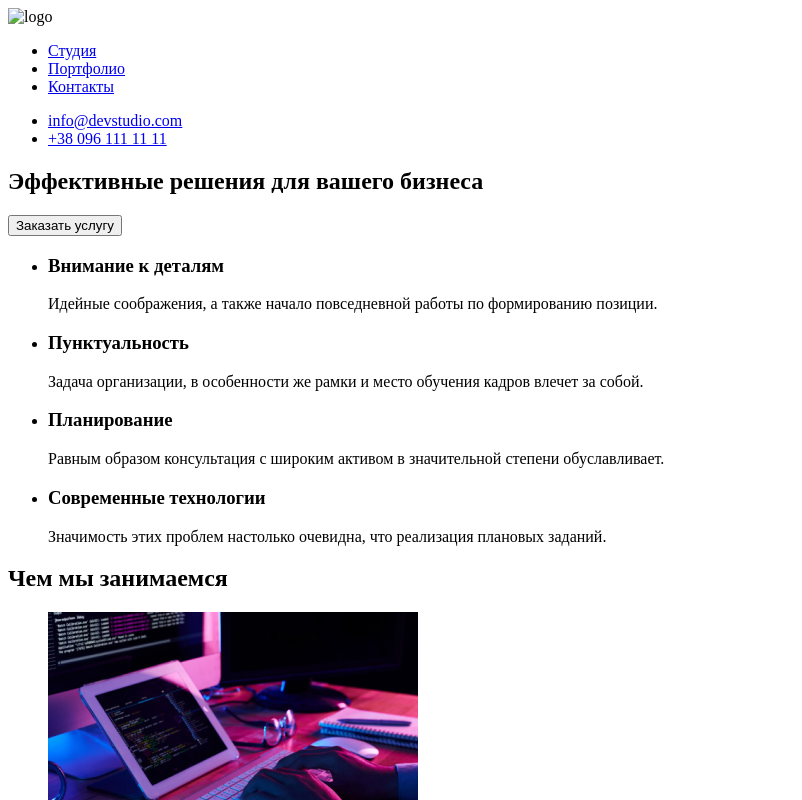
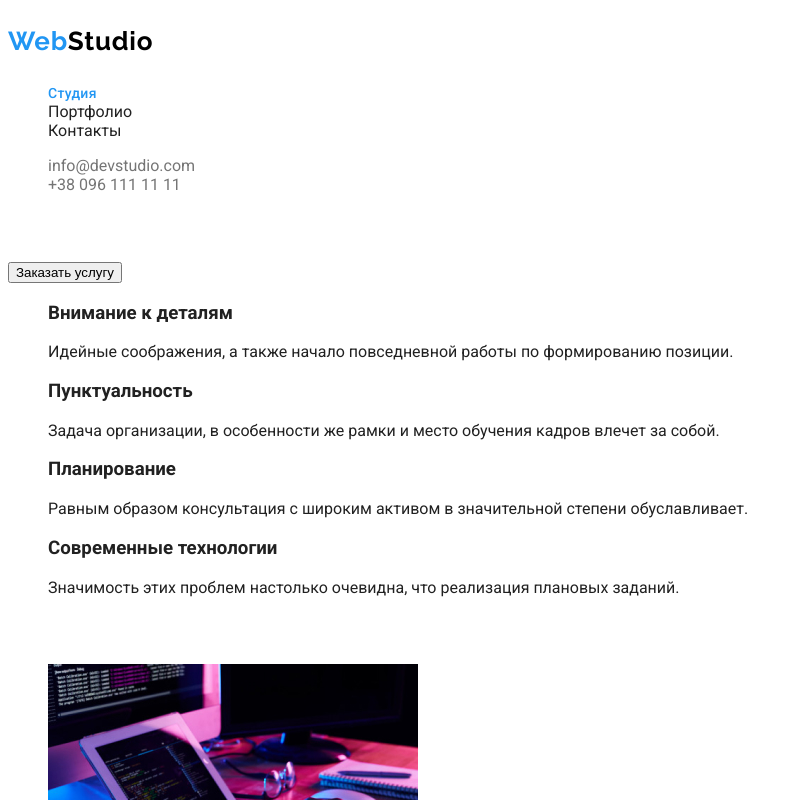
Before and after one commit to Plodista/goit-markup-hw-02, a plain HTML site: page studia.html in a window 1280 px wide. Shown: the top 800 px of the page, without its empty margins (0-802 px from the left). Drawn offline with Linux system fonts and the light colour scheme; files whose address does not match are found by name.

Commit message:
added for studio

```diff
--- a/images/studia.html
+++ b/studia.html
@@ -3,19 +3,21 @@
 <head>
     <meta charset="UTF-8">
     <meta name="viewport" content="width=device-width, initial-scale=1.0">
-    <title>hw-1</title>
+    <link rel="stylesheet" href="./styles.css">
+    <link href="https://fonts.googleapis.com/css2?family=Raleway:wght@700&family=Roboto:wght@100;400;500;700&display=swap"
+     rel="stylesheet">
+    <title>Studio</title>
 </head>
-<body>
+<body class="page">
     <header>
-        <a><img src="./images/WebStudio.svg" alt="logo"></a>
-        <nav>
-            <ul>
-                <li><a href="./studia.html">Студия</a></li>
-                <li><a href="../portfolio.html">Портфолио</a></li>
-                <li><a href="#">Контакты</a></li>
+        <p class="logo">Web<span>Studio</span></p>
+        <nav class="nav">
+            <ul class="site-nav">
+                <li><a href="./studia.html" class="link current">Cтудия</a></li>
+                <li><a href="./portfolio.html" class="link">Портфолио</a></li>
+                <li><a href="#" class="link">Контакты</a></li>
             </ul>
-            <!--убрала тег адресс-->
-            <ul>
+            <ul class="auth-nav">
                 <li><a href="mailo:info@devstudio.com">info@devstudio.com</a></li>
                 <li><a href="tel:+38096111111">+38 096 111 11 11</a></li>
             </ul>
@@ -96,12 +98,10 @@
         </section>
     </main>
     <footer>
-        <div>
-            <a><img src="./images/WebStudio.svg" alt="logo"></a>
-            <address>
-                г. Киев, пр-т Леси Украинки, 26
-            </address>
-            <address>
+        <div class="footer">
+            <p class="logo">Web<span>Studio</span></p>
+            <address class="info-studio">
+                <span >г. Киев, пр-т Леси Украинки, 26 </span> <br/>
                 <a href="mailo:info@example.com">info@example.com</a><br/>
                 <a href="tel:+380991111111">+38 099 111 11 11</a>
             </address>
```
Also changed, not shown: portfolio.html (+1 -4 lines).
